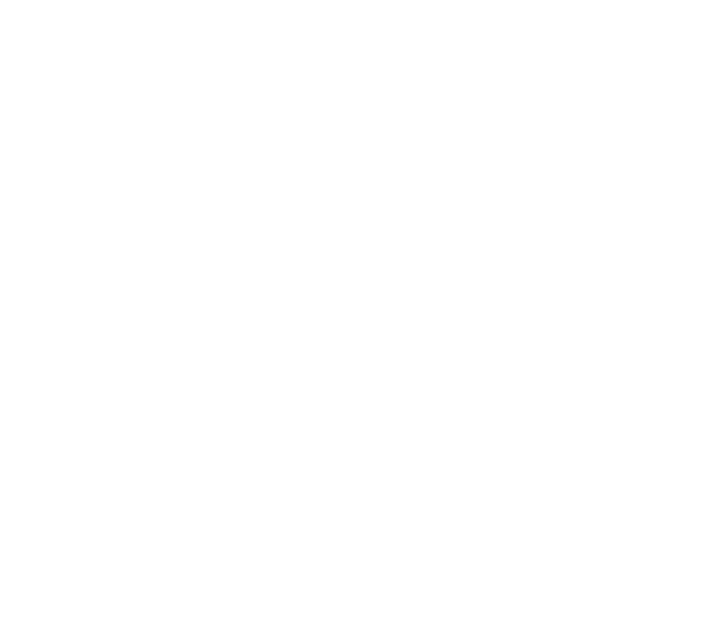
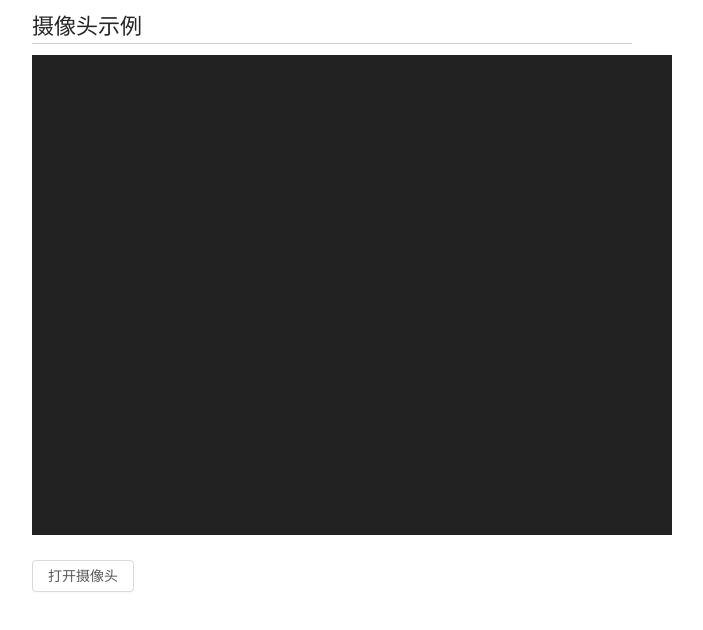
Before and after one commit to ziyi-zhang-mark/webRTC, a React app: page /#/camera in a window 1280 px wide. Shown: the top 630 px of the page, without its empty margins (308-1011 px from the left). Built offline with nearby package versions, Linux system fonts and the light colour scheme; the HTML template or start-up script is replaced by a standard one.

Commit message:
Camera sample

```diff
--- a/src/App.jsx
+++ b/src/App.jsx
@@ -1,6 +1,7 @@
 import React from "react";
 import { HashRouter as Router, Route } from "react-router-dom";
 import Samples from "./Samples";
+import Camera from "./Camera";
 
 class App extends React.Component {
   render() {
@@ -8,6 +9,7 @@
       <Router>
         <div>
           <Route exact path="/" component={Samples} />
+          <Route exact path="/camera" component={Camera} />
         </div>
       </Router>
     );
--- /dev/null
+++ b/src/Camera.jsx
@@ -0,0 +1,54 @@
+import React from "react";
+import { Button, message } from "antd";
+
+const constraints = (window.constraints = {
+  audio: false,
+  video: true,
+});
+
+class Camera extends React.Component {
+  // 异步打开
+  openCamera = async (e) => {
+    try {
+      const stream = await navigator.mediaDevices.getUserMedia(constraints);
+      console.log("success");
+      this.handleSuccess(stream);
+    } catch (e) {
+      this.handleError(e);
+    }
+  };
+
+  handleSuccess = (stream) => {
+    const video = this.refs["myVideo"];
+    const videoTracks = stream.getVideoTracks();
+    console.log("使用的设备是 " + videoTracks[0].label);
+    window.stream = stream;
+    video.srcObject = stream;
+  };
+
+  handleError = (error) => {
+    console.log("error", error);
+    if (error.name === "ConstraintNotSatisfiedError") {
+      const v = constraints.video;
+      message.error(`宽: ${v.width.exact} 高: ${v.height.exact} 设备不支持`);
+    } else if (error.name === "PermissionDeniedError") {
+      message.error("permission denied");
+    } else {
+      message.error("getUserMedia 错误");
+    }
+  };
+
+  render() {
+    return (
+      <div className="container">
+        <h1>
+          <span>摄像头示例</span>
+        </h1>
+        <video className="video" ref="myVideo" autoPlay playsInline></video>
+        <Button onClick={this.openCamera}>打开摄像头</Button>
+      </div>
+    );
+  }
+}
+
+export default Camera;
--- a/src/Samples.jsx
+++ b/src/Samples.jsx
@@ -2,7 +2,10 @@
 import { List } from "antd";
 import { Link } from "react-router-dom";
 
-const data = [{ title: "Home Page", path: "/" }];
+const data = [
+  { title: "首页", path: "/" },
+  { title: "摄像头示例", path: "/camera" },
+];
 
 class Samples extends React.Component {
   render() {
@@ -11,7 +14,7 @@
         <List
           header={<div>WebRTC samples</div>}
           footer={<div>Footer</div>}
-          boardered
+          boardered="true"
           dataSource={data}
           renderItem={(item) => (
             <List.Item>
```
